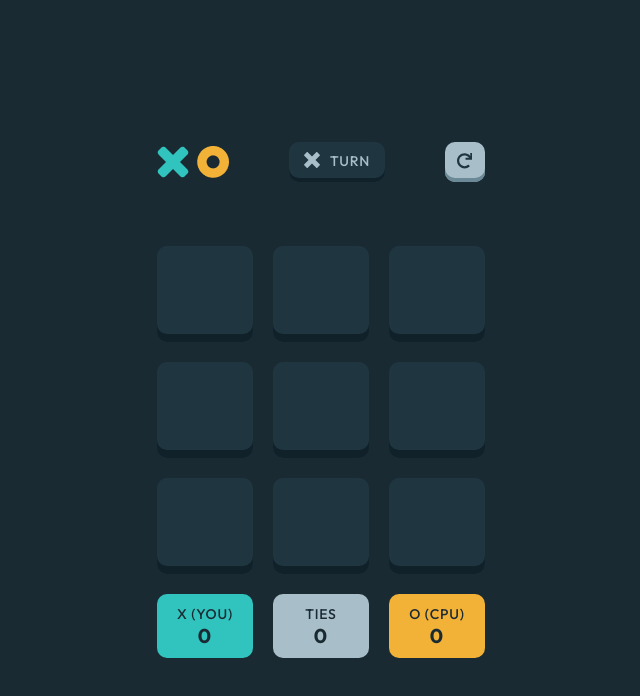
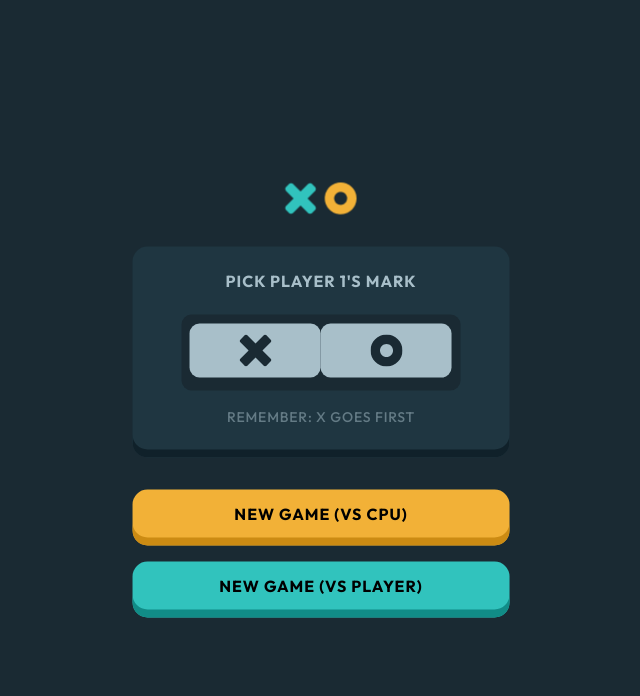
Before and after one commit to JHughesSUTA/tic-tac-toe-25, a React (Vite) app: page / in a window 1280 px wide. Shown: the top 696 px of the page, without its empty margins (319-959 px from the left). Built offline with nearby package versions, Linux system fonts and the light colour scheme.

Commit message:
style menu

```diff
--- a/src/App.jsx
+++ b/src/App.jsx
@@ -1,11 +1,13 @@
 import GameVsPlayer from "./components/GameVsPlayer";
 import GameVsComputer from "./components/GameVsComputer";
+import Menu from "./components/Menu";
 
 function App() {
   return (
     <>
+      <Menu />
       {/* <GameVsPlayer /> */}
-      <GameVsComputer />
+      {/* <GameVsComputer /> */}
     </>
   );
 }
--- a/src/components/GameBoard.scss
+++ b/src/components/GameBoard.scss
@@ -13,11 +13,9 @@
     font-size: 2em;
     border-radius: 10px;
     background: $navy-light;
-    color: white;
     display: flex;
     align-items: center;
     justify-content: center;
-    cursor: pointer;
     border: none;
     box-shadow: inset 0px -8px 0px 0px $navy-shadow;
     padding-bottom: 8px;
--- a/src/components/GameFooter.scss
+++ b/src/components/GameFooter.scss
@@ -12,13 +12,12 @@
     padding: 11px 0;
     text-align: center;
 
-
     &--x-wins {
       background-color: $green;
     }
 
     &--o-wins {
-      background-color: $orange;
+      background-color: $yellow;
     }
 
     &--ties {
--- a/src/components/GameHeader.jsx
+++ b/src/components/GameHeader.jsx
@@ -8,7 +8,13 @@ import "../components/GameHeader.scss";
 const GameHeader = ({ turn }) => {
   return (
     <header className="header">
-      <img className="header__logo" src={logo} alt="" width="72" height="32" />
+      <img
+        className="header__logo logo"
+        src={logo}
+        alt=""
+        width="72"
+        height="32"
+      />
       <div className="header__turn-display">
         {turn === "x" ? (
           <XSolid size="16" color="#A8BFC9" />
--- a/src/components/GameHeader.scss
+++ b/src/components/GameHeader.scss
@@ -30,6 +30,5 @@
     border-radius: 10px;
     padding: 11px 12px 13px;
     box-shadow: inset 0px -4px 0px 0px #6b8997;
-    cursor: pointer;
   }
 }
--- a/src/components/Menu.jsx
+++ b/src/components/Menu.jsx
@@ -1,7 +1,36 @@
-import React from "react";
+import logo from "../assets/images/logo.png";
+import XSolid from "./icons/XSolid";
+import OSolid from "./icons/OSolid";
+import "../components/Menu.scss";
 
 const Menu = () => {
-  return <div>Menu</div>;
+  return (
+    <main className="menu container">
+      <img
+        className="menu__logo logo"
+        src={logo}
+        alt=""
+        width="72"
+        height="32"
+      />
+      <div className="menu__player-selection">
+        <h1>Pick player 1's mark</h1>
+        <div className="menu__player-selection__button-container">
+          <button>
+            <XSolid size="32" color="#1a2a33" />
+          </button>
+          <button>
+            <OSolid size="32" color="#1a2a33" />
+          </button>
+        </div>
+        <p>Remember: X goes first</p>
+      </div>
+      <div className="menu__button-container">
+        <button className="menu__button--cpu">New game (vs CPU)</button>
+        <button className="menu__button--player">New game (vs player)</button>
+      </div>
+    </main>
+  );
 };
 
 export default Menu;
--- a/src/components/Menu.scss
+++ b/src/components/Menu.scss
@@ -0,0 +1,75 @@
+@import "../styles/variables";
+@import "../styles/mixins";
+
+.menu {
+  text-align: center;
+  text-transform: uppercase;
+
+  .logo {
+    margin-left: auto;
+    margin-right: auto;
+  }
+
+  &__player-selection {
+    margin: 32px auto;
+    background-color: $navy-light;
+    border-radius: 15px;
+    color: $gray;
+    min-height: 205px;
+    box-shadow: inset 0px -8px 0px 0px $navy-shadow;
+    padding: 24px 24px 32px 24px;
+
+    h1 {
+      @include heading-xs();
+    }
+
+    p {
+      @include body();
+      opacity: 50%;
+    }
+
+    &__button-container {
+      min-height: 72px;
+      background-color: $navy-dark;
+      border-radius: 10px;
+      max-width: 279px;
+      margin: 24px auto 17px;
+      padding: 9px 8px;
+
+      button {
+        border-radius: 10px;
+        height: 54px;
+        background: $gray;
+        border: none;
+        min-width: 131px;
+
+        svg {
+          margin-left: auto;
+          margin-right: auto;
+        }
+      }
+    }
+  }
+
+  &__button-container {
+    button {
+      @include heading-xs();
+      width: 100%;
+      min-height: 56px;
+      border-radius: 15px;
+      border: none;
+      padding-bottom: 8px;
+
+      &.menu__button--cpu {
+        background-color: $yellow;
+        box-shadow: inset 0px -8px 0px 0px #cc8b13;
+        margin-bottom: 16px;
+      }
+
+      &.menu__button--player {
+        background-color: $green;
+        box-shadow: inset 0px -8px 0px 0px #118c87;
+      }
+    }
+  }
+}
--- a/src/styles/_variables.scss
+++ b/src/styles/_variables.scss
@@ -1,8 +1,8 @@
 // Color palette
 $green: #31c3bd;
 $green-hover: #65e9e4;
-$orange: #f2b137;
-$orange-hover: #ffc860;
+$yellow: #f2b137;
+$yellow-hover: #ffc860;
 $gray: #a8bfc9;
 $gray-hover: #dbe8ed;
 $navy-dark: #1a2a33;
--- a/src/styles/main.scss
+++ b/src/styles/main.scss
@@ -33,6 +33,10 @@ select {
 body {
 }
 
+button {
+  cursor: pointer;
+}
+
 #root {
   background-color: $navy-dark;
   font-family: $sans-serif;
```
